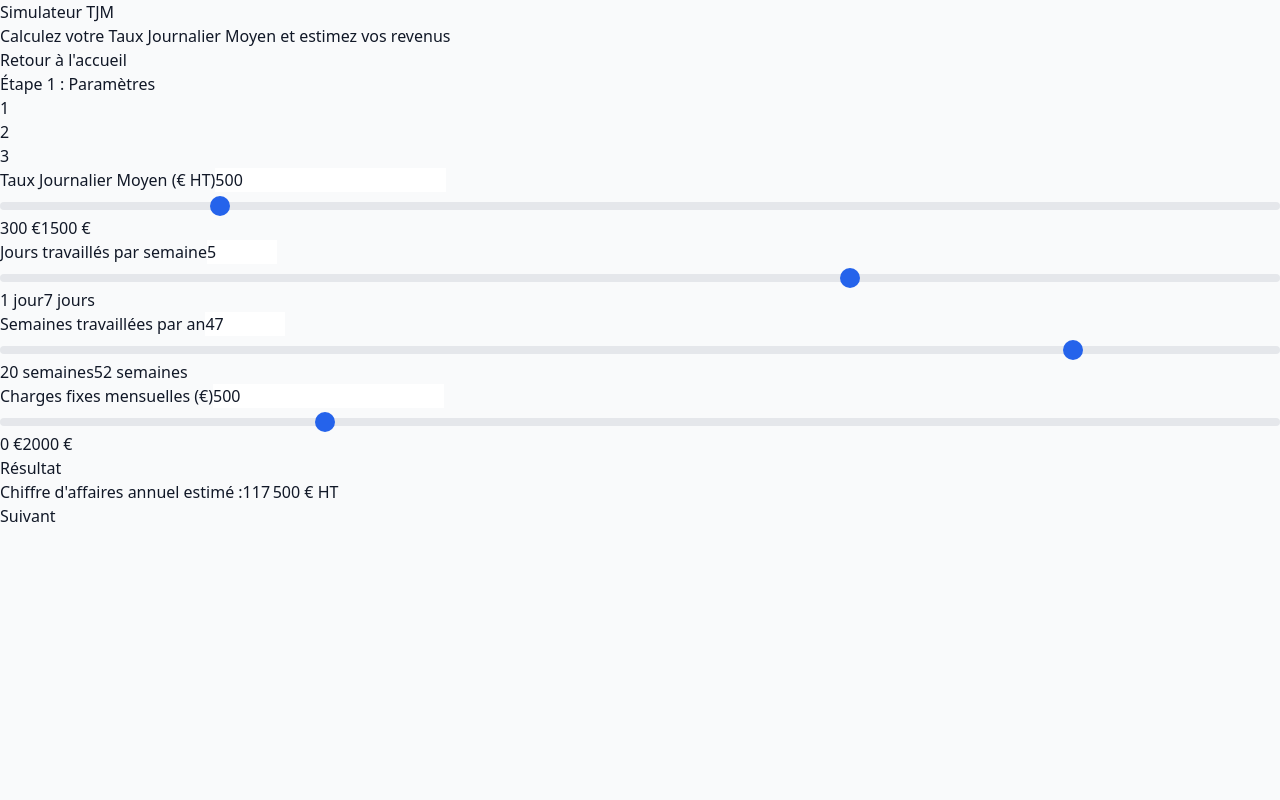
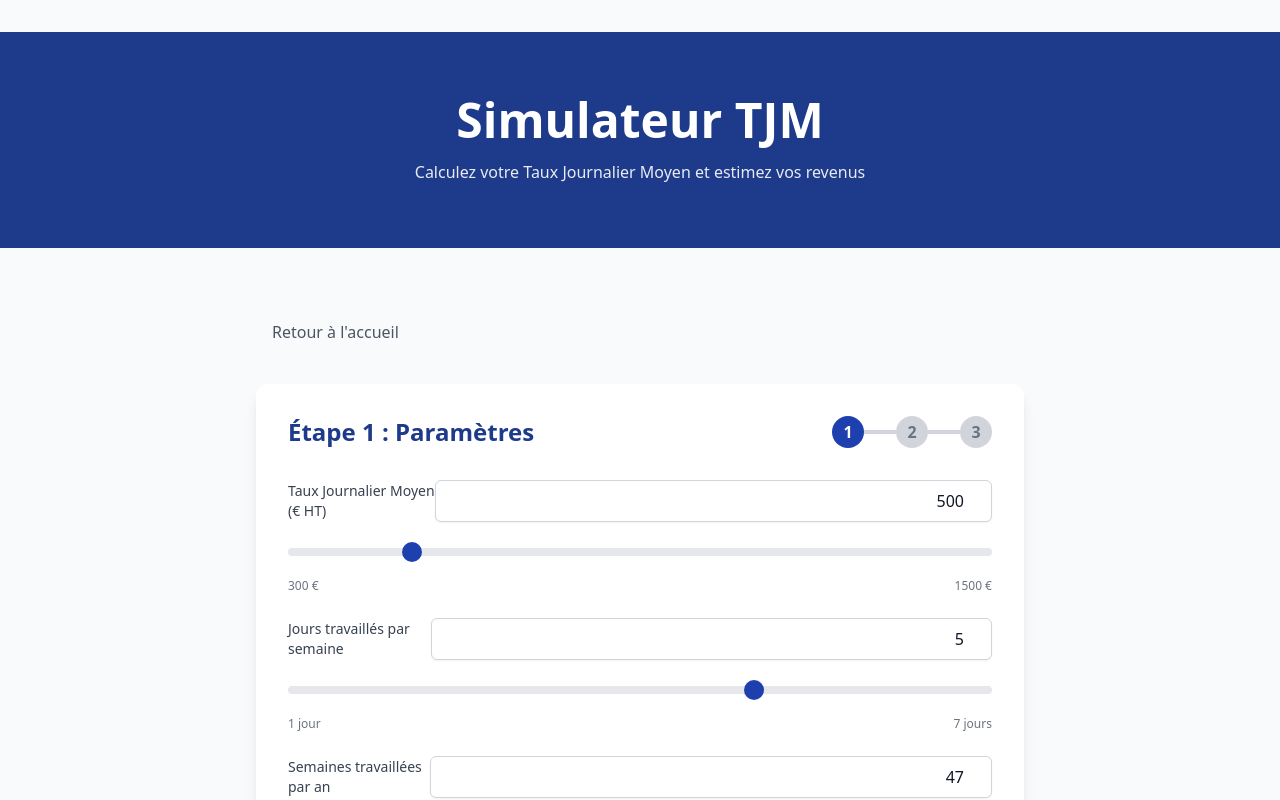
Before and after one commit to jonathanr9/Simulateur_tjm, a Next.js app: page /outils/simulateur-tjm in a window 1280 px wide. Shown: the top 800 px of the page. Built offline with nearby package versions, Linux system fonts and the light colour scheme.

Commit message:
Mise à jour de la configuration Tailwind

```diff
--- /dev/null
+++ b/tailwind.config.js
@@ -0,0 +1,18 @@
+/** @type {import('tailwindcss').Config} */
+module.exports = {
+  content: [
+    "./pages/**/*.{js,ts,jsx,tsx}",
+    "./components/**/*.{js,ts,jsx,tsx}",
+  ],
+  theme: {
+    extend: {
+      colors: {
+        blue: {
+          600: '#1E40AF',  // Une couleur bleu foncé
+          700: '#1E3A8A',  // Une couleur bleu plus foncée
+        },
+      },
+    },
+  },
+  plugins: [],
+}
```
